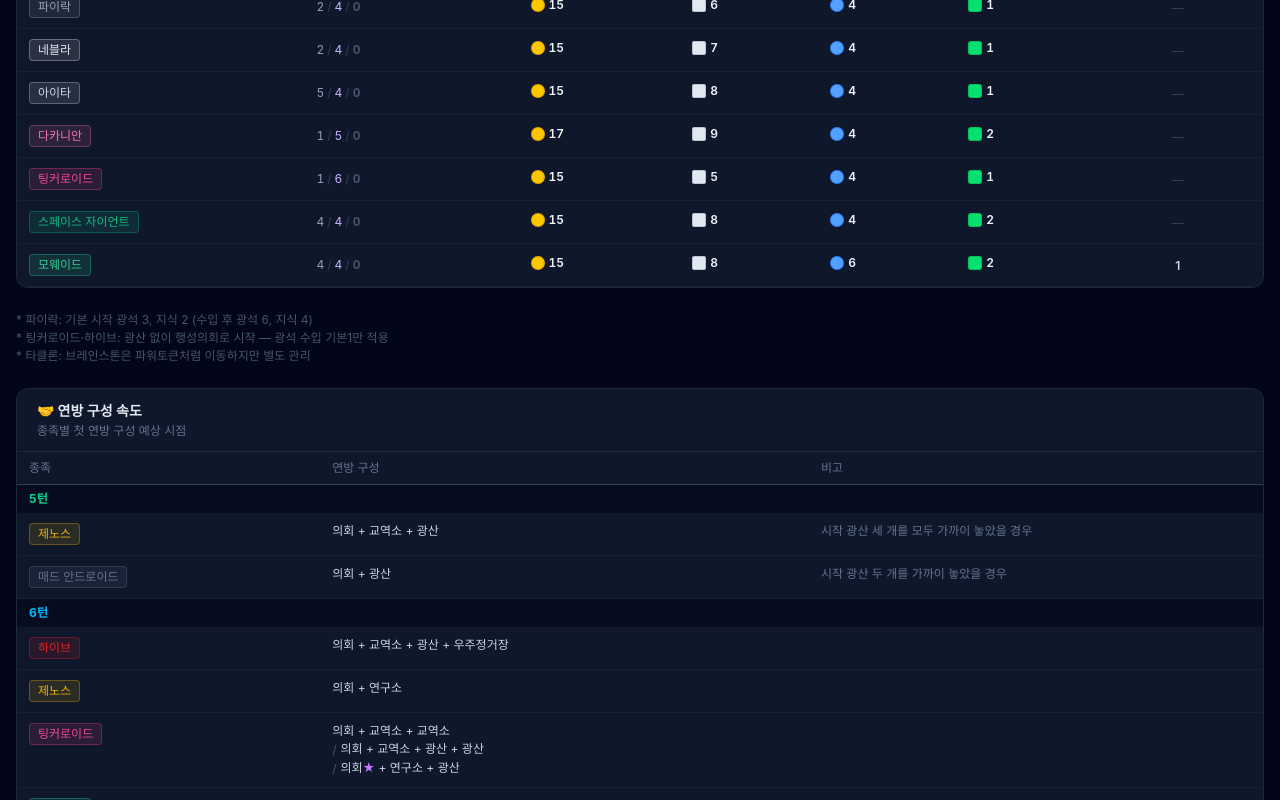
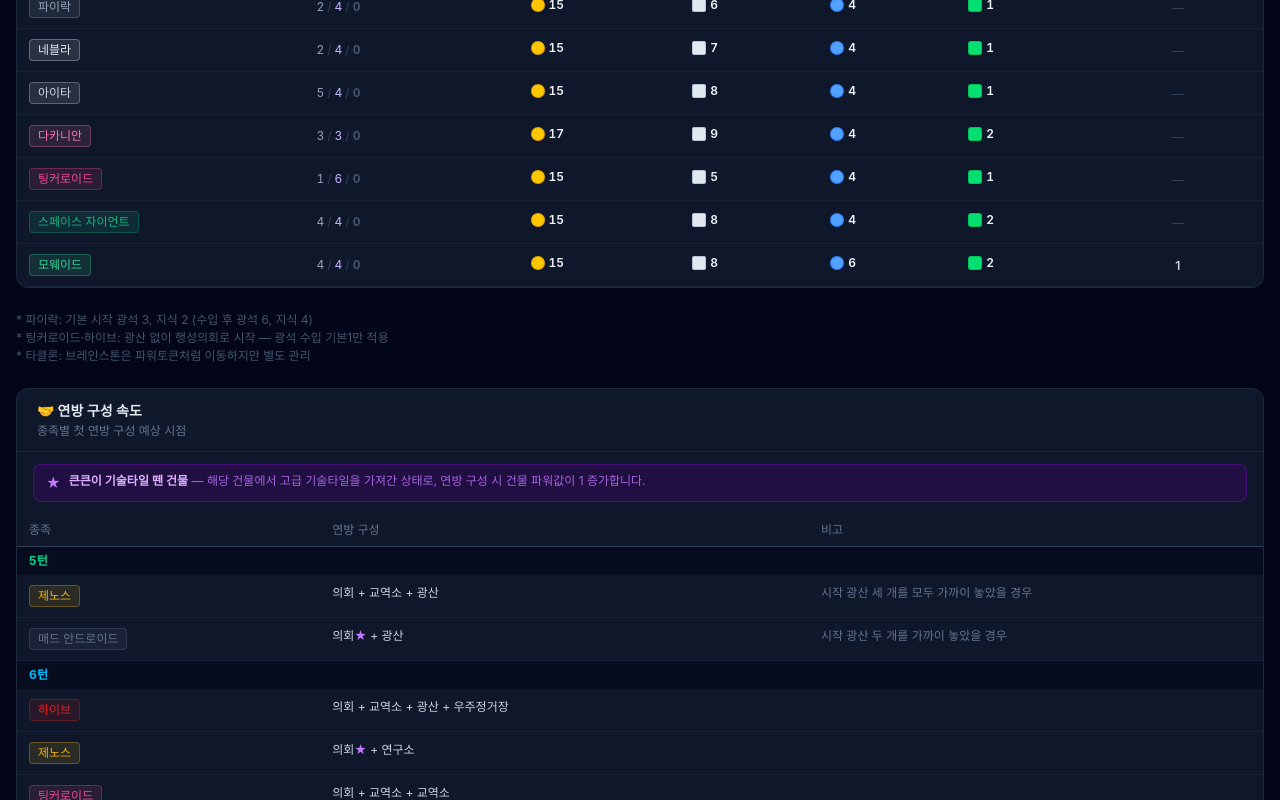
Before and after one commit to doheson/gaia-project-stats, a React (Vite) app: page /faction-info in a window 1280 px wide. Shown: the part 800-1600 px from the top of the page. Built offline with nearby package versions, Linux system fonts and the light colour scheme; no server answers.

Commit message:
fix: 종족통계 글씨색, 다카니안정보, 연방속도 수정

```diff
--- a/src/pages/FactionInfo.jsx
+++ b/src/pages/FactionInfo.jsx
@@ -149,9 +149,9 @@ const FACTION_DATA = [
   },
   {
     code: 'darkanians',
-    initial:  { power: [2,4,0], brainstone: false, credits: 15, ore: 7, knowledge: 3, qic: 2, gaiaformers: 0 },
+    initial:  { power: [4,2,0], brainstone: false, credits: 15, ore: 7, knowledge: 3, qic: 2, gaiaformers: 0 },
     income:   { powerCharge: 1, powerTokens: 0, qic: 0, credits: 2, ore: 2, knowledge: 1, note: '+2크레딧, +1충전' },
-    afterPower: [1,5,0],
+    afterPower: [3,3,0],
   },
   {
     code: 'tinkeroids',
@@ -290,28 +290,28 @@ const TURN_STYLE = {
 
 const FEDERATION_DATA = [
   { turns: '5턴', entries: [
-    { code: 'xenos',   label: null,            options: ['의회 + 교역소 + 광산'],    note: '시작 광산 세 개를 모두 가까이 놓았을 경우' },
-    { code: 'bescods', label: '매드 안드로이드', options: ['의회 + 광산'],            note: '시작 광산 두 개를 가까이 놓았을 경우' },
+    { code: 'xenos',   label: null,             options: ['의회 + 교역소 + 광산'],  note: '시작 광산 세 개를 모두 가까이 놓았을 경우' },
+    { code: 'bescods', label: '매드 안드로이드', options: ['의회★ + 광산'],         note: '시작 광산 두 개를 가까이 놓았을 경우' },
   ]},
   { turns: '6턴', entries: [
-    { code: 'ivits',      label: '하이브', options: ['의회 + 교역소 + 광산 + 우주정거장'],                                         note: null },
-    { code: 'xenos',      label: null,     options: ['의회 + 연구소'],                                                             note: null },
+    { code: 'ivits',      label: '하이브', options: ['의회 + 교역소 + 광산 + 우주정거장'],                                            note: null },
+    { code: 'xenos',      label: null,     options: ['의회★ + 연구소'],                                                              note: null },
     { code: 'tinkeroids', label: null,     options: ['의회 + 교역소 + 교역소', '의회 + 교역소 + 광산 + 광산', '의회★ + 연구소 + 광산'], note: null },
-    { code: 'mowyed',     label: null,     options: ['의회 + 광산 + 광산', '의회 + 교역소'],                                      note: 'T. F. 마스 기술연방 기준, 2파워 즉발 가이아포밍을 하면 1턴 느려지니 주의' },
+    { code: 'mowyed',     label: null,     options: ['의회 + 광산 + 광산', '의회 + 교역소'],                                         note: 'T. F. 마스 기술연방 기준, 2파워 즉발 가이아포밍을 하면 1턴 느려지니 주의' },
   ]},
   { turns: '7턴', entries: [
-    { code: 'space_giants', label: '스페이스 자이언트', options: ['의회 + 교역소 + 광산'], note: null },
+    { code: 'space_giants', label: '스페이스 자이언트', options: ['의회★ + 교역소 + 광산'], note: null },
   ]},
   { turns: '8턴+', entries: [
-    { code: 'gleens',     label: null, options: ['교역소 + 교역소 + 광산 + 광산 + 광산'],            note: null },
-    { code: 'taklons',    label: null, options: ['아카데미 + 교역소 + 광산', '아카데미 + 광산 + 광산 + 광산'], note: null },
-    { code: 'darkanians', label: null, options: ['의회 + 교역소 + 광산 + 광산'],                     note: null },
-    { code: 'firaks',     label: null, options: ['의회 + 연구소 + 광산'],                            note: null },
-    { code: 'geodens',    label: null, options: ['의회 + 광산 × 4'],                                note: null },
+    { code: 'gleens',     label: null, options: ['교역소 + 교역소 + 광산 + 광산 + 광산'],                    note: null },
+    { code: 'taklons',    label: null, options: ['아카데미★ + 교역소 + 광산', '아카데미★ + 광산 + 광산 + 광산'], note: null },
+    { code: 'darkanians', label: null, options: ['의회 + 교역소 + 광산 + 광산'],                            note: null },
+    { code: 'firaks',     label: null, options: ['의회★ + 연구소 + 광산'],                                 note: null },
+    { code: 'geodens',    label: null, options: ['의회 + 광산 × 4'],                                      note: null },
   ]},
   { turns: '9턴+', entries: [
-    { code: 'lantids', label: null,  options: ['의회 + 기생 × 4', '의회 + 교역소 + 기생 × 2'], note: null },
-    { code: null,      label: '그 외', options: ['연구소 + 교역소 + 광산 + 광산 + 광산'],      note: null },
+    { code: 'lantids', label: null,   options: ['의회 + 기생 × 4', '의회 + 교역소 + 기생 × 2'], note: null },
+    { code: null,      label: '그 외', options: ['연구소 + 교역소 + 광산 + 광산 + 광산'],       note: null },
   ]},
 ]
 
@@ -341,6 +341,13 @@ function FederationTable() {
       <div className="px-5 py-3 border-b border-slate-800">
         <h2 className="text-sm font-semibold text-slate-200">🤝 연방 구성 속도</h2>
         <p className="text-slate-500 text-xs mt-0.5">종족별 첫 연방 구성 예상 시점</p>
+      </div>
+      <div className="mx-4 my-3 flex items-start gap-2 px-3 py-2 rounded-lg bg-purple-950/40 border border-purple-800/50">
+        <span className="text-purple-400 font-bold text-sm shrink-0">★</span>
+        <p className="text-xs text-purple-300">
+          <span className="font-semibold">큰큰이 기술타일 뗀 건물</span>
+          <span className="text-purple-400/80"> — 해당 건물에서 고급 기술타일을 가져간 상태로, 연방 구성 시 건물 파워값이 1 증가합니다.</span>
+        </p>
       </div>
       <div className="overflow-x-auto">
         <table className="w-full text-sm min-w-[480px]">
--- a/src/pages/Factions.jsx
+++ b/src/pages/Factions.jsx
@@ -14,6 +14,7 @@ const CHART_STYLE = {
   tooltip: {
     contentStyle: { backgroundColor: '#0f172a', border: '1px solid #1e293b', borderRadius: '8px', fontSize: 12 },
     labelStyle: { color: '#94a3b8' },
+    itemStyle: { color: '#e2e8f0' },
   },
 }
 
```
